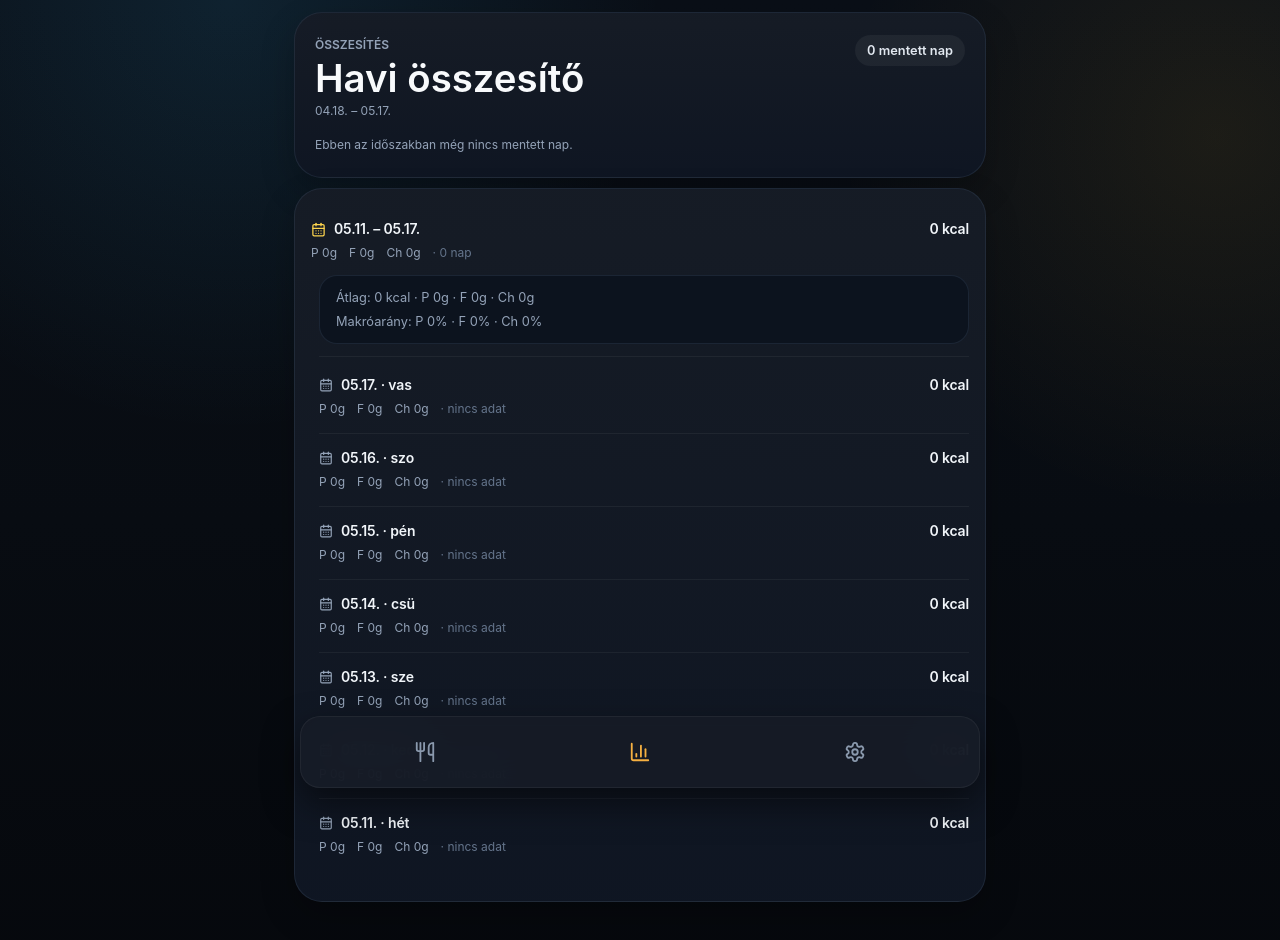
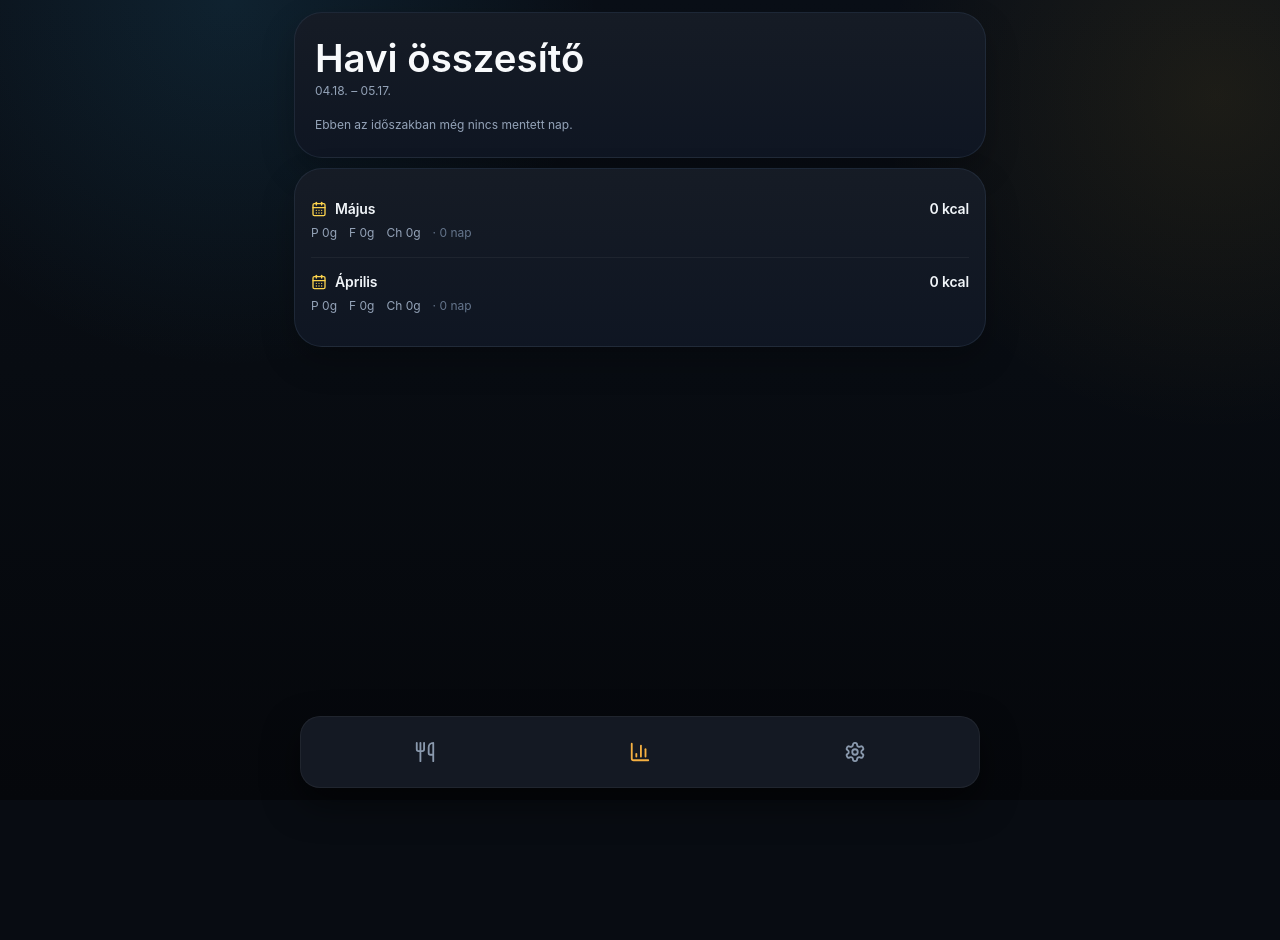
Before and after one commit to tonetttoman/makro-app, a React (Vite) app: page / in a window 1280 px wide. Both pictures are taken after a click on the button 639 px from the left and 752 px from the top of the page. Shown: the top 940 px of the page. After the commit the page ends 800 px from the top, so only its background shows below. Built offline with nearby package versions, Linux system fonts and the light colour scheme.

Commit message:
Fix monthly hierarchy and summaries

```diff
--- a/src/components/StatsView.jsx
+++ b/src/components/StatsView.jsx
@@ -1,10 +1,8 @@
-import { CalendarDays, ChevronDown, ChevronUp, PencilLine } from "lucide-react";
+import { CalendarDays, PencilLine } from "lucide-react";
 import { useMemo, useState } from "react";
 import { averageTotals, calculateEntry, calculateMacroRatio, calculateTotals, movingAverage } from "../lib/calculations";
 import { formatShortDate, getRangeKeys, toDateKey } from "../lib/dates";
 import { AppButton, AppCard, AppMetaText, AppNestedCard, AppPage, AppSectionTitle, AppTitle } from "./ui/AppUi";
-
-const WEEKDAYS = ["vas", "hét", "ked", "sze", "csü", "pén", "szo"];
 
 function toPoints(values, max, height = 58) {
   return values
@@ -38,19 +36,17 @@ function formatKcal(value) {
   return `${Math.round(Number(value) || 0)} kcal`;
 }
 
-function formatDateWithDay(dateKey) {
-  const date = new Date(`${dateKey}T12:00:00`);
-  const dayName = WEEKDAYS[date.getDay()] || "";
-  return `${formatShortDate(dateKey)} · ${dayName}`;
-}
-
 function formatDateRange(startKey, endKey) {
   return `${formatShortDate(startKey)} – ${formatShortDate(endKey)}`;
 }
 
-function formatSavedDaysLabel(count) {
-  if (count === 1) return "1 mentett nap";
-  return `${count} mentett nap`;
+function formatWeekdayName(dateKey) {
+  return new Intl.DateTimeFormat("hu-HU", { weekday: "long" }).format(new Date(`${dateKey}T12:00:00`));
+}
+
+function formatMonthLabel(dateKey) {
+  const label = new Intl.DateTimeFormat("hu-HU", { month: "long" }).format(new Date(`${dateKey}T12:00:00`));
+  return label.charAt(0).toUpperCase() + label.slice(1);
 }
 
 function dateFromKey(dateKey) {
@@ -63,11 +59,53 @@ function addDaysLocal(date, days) {
   return copy;
 }
 
+function getMonthId(dateKey) {
+  return String(dateKey).slice(0, 7);
+}
+
+function getMonthStartKey(dateKey) {
+  const date = dateFromKey(dateKey);
+  return toDateKey(new Date(date.getFullYear(), date.getMonth(), 1, 12));
+}
+
+function getMonthEndKey(dateKey) {
+  const date = dateFromKey(dateKey);
+  return toDateKey(new Date(date.getFullYear(), date.getMonth() + 1, 0, 12));
+}
+
 function getWeekStartKey(dateKey) {
   const date = dateFromKey(dateKey);
   const day = date.getDay();
   const mondayOffset = day === 0 ? -6 : 1 - day;
   return toDateKey(addDaysLocal(date, mondayOffset));
+}
+
+function getWeekNumber(dateKey) {
+  const date = dateFromKey(getWeekStartKey(dateKey));
+  const utcDate = new Date(Date.UTC(date.getFullYear(), date.getMonth(), date.getDate()));
+  const dayNumber = utcDate.getUTCDay() || 7;
+  utcDate.setUTCDate(utcDate.getUTCDate() + 4 - dayNumber);
+  const yearStart = new Date(Date.UTC(utcDate.getUTCFullYear(), 0, 1));
+  return Math.ceil((((utcDate - yearStart) / 86400000) + 1) / 7);
+}
+
+function expandKeysToCalendarMonths(keys) {
+  const monthIds = [...new Set(keys.map(getMonthId))];
+
+  return monthIds.flatMap((monthId) => {
+    const startKey = getMonthStartKey(`${monthId}-01`);
+    const endKey = getMonthEndKey(`${monthId}-01`);
+    const expanded = [];
+    let cursor = dateFromKey(startKey);
+    const endDate = dateFromKey(endKey);
+
+    while (cursor <= endDate) {
+      expanded.push(toDateKey(cursor));
+      cursor = addDaysLocal(cursor, 1);
+    }
+
+    return expanded;
+  });
 }
 
 function sumRows(rows) {
@@ -125,8 +163,9 @@ function buildDayRow({ dateKey, diary, dailyLogs, foods }) {
   };
 }
 
-function buildWeekGroups(rows) {
+function buildWeekGroups(rows, idPrefix = "") {
   const byWeek = new Map();
+
   rows.forEach((row) => {
     const weekStartKey = getWeekStartKey(row.dateKey);
     if (!byWeek.has(weekStartKey)) byWeek.set(weekStartKey, []);
@@ -143,99 +182,53 @@ function buildWeekGroups(rows) {
       const total = sumRows(loggedRows);
       const average = averageTotals(loggedRows);
       const ratio = calculateMacroRatio(average);
+      const weekNumber = getWeekNumber(weekStartKey);
 
       return {
-        id: weekStartKey,
-        label: formatDateRange(startKey, endKey),
+        id: `${idPrefix}${weekStartKey}`,
+        label: `${weekNumber}. hét`,
+        rangeLabel: formatDateRange(startKey, endKey),
         rows: sortedRows,
         loggedRows,
-        isFullWeek: sortedRows.length === 7,
         total,
         average,
-        ratio
+        ratio,
+        startKey
+      };
+    })
+    .sort((a, b) => b.startKey.localeCompare(a.startKey));
+}
+
+function buildMonthGroups(rows) {
+  const byMonth = new Map();
+
+  rows.forEach((row) => {
+    const monthId = getMonthId(row.dateKey);
+    if (!byMonth.has(monthId)) byMonth.set(monthId, []);
+    byMonth.get(monthId).push(row);
+  });
+
+  return Array.from(byMonth.entries())
+    .map(([monthId, monthRows]) => {
+      const sortedRows = [...monthRows].sort((a, b) => b.dateKey.localeCompare(a.dateKey));
+      const loggedRows = sortedRows.filter((row) => row.sourceType !== "empty");
+      const average = averageTotals(loggedRows);
+      const ratio = calculateMacroRatio(average);
+      const total = sumRows(loggedRows);
+
+      return {
+        id: monthId,
+        label: formatMonthLabel(sortedRows[0]?.dateKey || `${monthId}-01`),
+        rows: sortedRows,
+        loggedRows,
+        total,
+        average,
+        ratio,
+        weeks: buildWeekGroups(sortedRows, `${monthId}-`)
       };
     })
     .sort((a, b) => b.id.localeCompare(a.id));
 }
-
-// FIX DIZÁJN: Tiszta szellős listaelrendezés harmonika-hatás nélkül
-const listPanelStyle = {
-  display: "flex",
-  flexDirection: "column",
-  gap: "0",
-  padding: "12px 16px",
-  marginBottom: "16px",
-  background: "#161c26",
-  borderRadius: "24px"
-};
-
-function getListRowStyle(isActive = false) {
-  return {
-    borderTop: "1px solid rgba(255, 255, 255, 0.04)",
-    padding: "14px 0",
-    background: "transparent",
-    display: "flex",
-    flexDirection: "column",
-    gap: "8px"
-  };
-}
-
-const rowButtonStyle = {
-  width: "100%",
-  display: "flex",
-  justifyContent: "space-between",
-  alignItems: "center",
-  gap: "12px",
-  padding: 0,
-  border: 0,
-  background: "transparent",
-  color: "inherit",
-  textAlign: "left",
-  cursor: "pointer"
-};
-
-const rowTitleStyle = {
-  flex: 1,
-  display: "flex",
-  flexDirection: "column",
-  gap: "4px",
-  minWidth: 0
-};
-
-const rowTitleTopStyle = {
-  display: "flex",
-  alignItems: "center",
-  justifyContent: "space-between",
-  width: "100%",
-  gap: "12px"
-};
-
-const statusInlineStyle = {
-  color: "#8a99ad",
-  fontSize: "0.76rem"
-};
-
-function getOpenDetailStyle() {
-  return {
-    display: "flex",
-    flexDirection: "column",
-    gap: "12px",
-    marginTop: "8px",
-    padding: "16px",
-    borderRadius: "16px",
-    background: "rgba(0, 0, 0, 0.2)",
-    width: "100%"
-  };
-}
-
-const nestedListStyle = {
-  display: "flex",
-  flexDirection: "column",
-  gap: "0",
-  marginTop: "12px",
-  paddingTop: "4px",
-  borderTop: "1px solid rgba(255, 255, 255, 0.05)"
-};
 
 function SummaryMetricLine({ label, children }) {
   return (
@@ -255,26 +248,18 @@ function SummaryLines({ ratio, totals, totalsLabel, emptyText }) {
 
   return (
     <div className="mt-4 border-t border-white/5 pt-4">
-      <SummaryLinesInternal ratio={ratio} totals={totals} totalsLabel={totalsLabel} />
-    </div>
-  );
-}
-
-function SummaryLinesInternal({ ratio, totals, totalsLabel }) {
-  return (
-    <>
-      <SummaryMetricLine label="Makróarány">
-        <SummaryValue>P {Math.round(ratio.protein)}%</SummaryValue>
-        <SummaryValue>F {Math.round(ratio.fat)}%</SummaryValue>
-        <SummaryValue>Ch {Math.round(ratio.carbs)}%</SummaryValue>
-      </SummaryMetricLine>
       <SummaryMetricLine label={totalsLabel}>
         <SummaryValue>{formatKcal(totals.kcal)}</SummaryValue>
         <SummaryValue>P {formatStat(totals.protein)}g</SummaryValue>
         <SummaryValue>F {formatStat(totals.fat)}g</SummaryValue>
         <SummaryValue>Ch {formatStat(totals.carbs)}g</SummaryValue>
       </SummaryMetricLine>
-    </>
+      <SummaryMetricLine label="Makróarány">
+        <SummaryValue>P {Math.round(ratio.protein)}%</SummaryValue>
+        <SummaryValue>F {Math.round(ratio.fat)}%</SummaryValue>
+        <SummaryValue>Ch {Math.round(ratio.carbs)}%</SummaryValue>
+      </SummaryMetricLine>
+    </div>
   );
 }
 
@@ -338,7 +323,9 @@ function EntryPreview({ entries, foods }) {
             </div>
             <div className="shrink-0 text-right">
               <AppSectionTitle className="block text-[0.92rem] font-semibold text-slate-100">{Math.round(values.kcal)} kcal</AppSectionTitle>
-              <AppMetaText className="text-[0.75rem] text-slate-400">{formatStat(entry.amount)} {food.unit}</AppMetaText>
+              <AppMetaText className="text-[0.75rem] text-slate-400">
+                {formatStat(entry.amount)} {food.unit}
+              </AppMetaText>
             </div>
           </div>
         );
@@ -357,11 +344,12 @@ function DaySummaryRow({ row, isOpen, onToggle, onLoadToToday, foods }) {
           <span className="flex items-center justify-between gap-3">
             <span className="flex min-w-0 items-center gap-2">
               <CalendarDays size={14} className="shrink-0 text-slate-400" />
-              <AppSectionTitle className="truncate text-[0.95rem] font-semibold text-slate-100">{formatDateWithDay(row.dateKey)}</AppSectionTitle>
+              <AppSectionTitle className="truncate text-[0.95rem] font-semibold text-slate-100">{formatWeekdayName(row.dateKey)}</AppSectionTitle>
             </span>
             <AppSectionTitle className="shrink-0 text-[0.95rem] font-semibold text-slate-100">{Math.round(Number(row.kcal) || 0)} kcal</AppSectionTitle>
           </span>
           <div className="mt-1 flex flex-wrap gap-x-3 gap-y-1">
+            <AppMetaText className="text-[0.78rem] text-slate-500">{formatShortDate(row.dateKey)}</AppMetaText>
             <AppMetaText className="text-[0.78rem] text-slate-400">P {formatStat(row.protein)}g</AppMetaText>
             <AppMetaText className="text-[0.78rem] text-slate-400">F {formatStat(row.fat)}g</AppMetaText>
             <AppMetaText className="text-[0.78rem] text-slate-400">Ch {formatStat(row.carbs)}g</AppMetaText>
@@ -387,17 +375,8 @@ function DaySummaryRow({ row, isOpen, onToggle, onLoadToToday, foods }) {
   );
 }
 
-function WeekSummaryCard({
-  group,
-  isOpen,
-  hasOpenDay,
-  openDays,
-  onToggle,
-  onToggleDay,
-  onLoadToToday,
-  foods,
-  showDailyDetails = true
-}) {
+function WeekSummaryCard({ group, isOpen, openDays, onToggle, onToggleDay, onLoadToToday, foods }) {
+  const hasOpenDay = group.rows.some((row) => openDays[row.dateKey]);
   const visibleRows = hasOpenDay ? group.rows.filter((row) => openDays[row.dateKey]) : group.rows;
 
   return (
@@ -412,6 +391,7 @@ function WeekSummaryCard({
             <AppSectionTitle className="shrink-0 text-[1.02rem] font-semibold text-slate-100">{Math.round(Number(group.total.kcal) || 0)} kcal</AppSectionTitle>
           </span>
           <div className="mt-1 flex flex-wrap gap-x-3 gap-y-1">
+            <AppMetaText className="text-[0.82rem] text-slate-500">{group.rangeLabel}</AppMetaText>
             <AppMetaText className="text-[0.82rem] text-slate-400">P {formatStat(group.total.protein)}g</AppMetaText>
             <AppMetaText className="text-[0.82rem] text-slate-400">F {formatStat(group.total.fat)}g</AppMetaText>
             <AppMetaText className="text-[0.82rem] text-slate-400">Ch {formatStat(group.total.carbs)}g</AppMetaText>
@@ -420,7 +400,7 @@ function WeekSummaryCard({
         </span>
       </button>
 
-      {isOpen && showDailyDetails && (
+      {isOpen && (
         <div className="pl-2 pt-1">
           <AppNestedCard className="grid gap-1 text-[0.8rem] text-slate-400" variant="compact">
             <span>Átlag: {formatKcal(group.average.kcal)} · P {formatStat(group.average.protein)}g · F {formatStat(group.average.fat)}g · Ch {formatStat(group.average.carbs)}g</span>
@@ -443,44 +423,117 @@ function WeekSummaryCard({
     </div>
   );
 }
+
+function MonthSummaryCard({
+  month,
+  isOpen,
+  openWeeks,
+  openDays,
+  onToggleMonth,
+  onToggleWeek,
+  onToggleDay,
+  onLoadToToday,
+  foods
+}) {
+  return (
+    <div className="grid gap-2 border-t border-white/5 py-3.5 first:border-t-0">
+      <button
+        className="flex w-full items-start justify-between gap-3 bg-transparent p-0 text-left text-inherit"
+        type="button"
+        onClick={onToggleMonth}
+        aria-expanded={isOpen}
+      >
+        <span className="min-w-0 flex-1">
+          <span className="flex items-center justify-between gap-3">
+            <span className="flex min-w-0 items-center gap-2">
+              <CalendarDays size={16} className="shrink-0 text-amber-300" />
+              <AppSectionTitle className="truncate text-[1.02rem] font-semibold text-slate-100">{month.label}</AppSectionTitle>
+            </span>
+            <AppSectionTitle className="shrink-0 text-[1.02rem] font-semibold text-slate-100">{Math.round(Number(month.total.kcal) || 0)} kcal</AppSectionTitle>
+          </span>
+          <div className="mt-1 flex flex-wrap gap-x-3 gap-y-1">
+            <AppMetaText className="text-[0.82rem] text-slate-400">P {formatStat(month.total.protein)}g</AppMetaText>
+            <AppMetaText className="text-[0.82rem] text-slate-400">F {formatStat(month.total.fat)}g</AppMetaText>
+            <AppMetaText className="text-[0.82rem] text-slate-400">Ch {formatStat(month.total.carbs)}g</AppMetaText>
+            <AppMetaText className="text-[0.82rem] text-slate-500">· {month.loggedRows.length} nap</AppMetaText>
+          </div>
+        </span>
+      </button>
+
+      {isOpen && (
+        <div className="pl-2 pt-1">
+          <div className="mt-3 border-t border-white/5 pt-1">
+            {month.weeks.map((week) => (
+              <WeekSummaryCard
+                key={week.id}
+                group={week}
+                isOpen={Boolean(openWeeks[week.id])}
+                openDays={openDays}
+                onToggle={() => onToggleWeek(week.id)}
+                onToggleDay={onToggleDay}
+                onLoadToToday={onLoadToToday}
+                foods={foods}
+              />
+            ))}
+          </div>
+        </div>
+      )}
+    </div>
+  );
+}
+
 export function StatsView({ diary, dailyLogs, foods, targets, days, title, onLoadToToday }) {
-  const [openGroups, setOpenGroups] = useState(null);
+  const [openMonths, setOpenMonths] = useState({});
+  const [openWeeks, setOpenWeeks] = useState({});
   const [openDays, setOpenDays] = useState({});
-  const keys = getRangeKeys(days);
+  const isMonthlyView = days > 7;
+  const baseKeys = getRangeKeys(days);
+  const keys = useMemo(() => (isMonthlyView ? expandKeysToCalendarMonths(baseKeys) : baseKeys), [baseKeys, isMonthlyView]);
   const rows = keys.map((dateKey) => buildDayRow({ dateKey, diary, dailyLogs, foods }));
   const loggedRows = rows.filter((row) => row.sourceType !== "empty");
   const average = averageTotals(loggedRows);
   const ratio = calculateMacroRatio(average);
-  const weekGroups = buildWeekGroups(rows);
-  const isMonthlyView = days > 7;
-  const defaultOpenGroups = useMemo(() => (weekGroups[0] ? { [weekGroups[0].id]: true } : {}), [weekGroups]);
-  const visibleOpenGroups = openGroups ?? defaultOpenGroups;
-  const focusedGroupIds = Object.keys(visibleOpenGroups).filter((groupId) => visibleOpenGroups[groupId]);
-  const visibleWeekGroups = focusedGroupIds.length ? weekGroups.filter((group) => visibleOpenGroups[group.id]) : weekGroups;
+  const weekGroups = useMemo(() => buildWeekGroups(rows), [rows]);
+  const monthGroups = useMemo(() => buildMonthGroups(rows), [rows]);
   const activeDayKey = Object.keys(openDays).find((dateKey) => openDays[dateKey]);
   const activeDay = activeDayKey ? rows.find((row) => row.dateKey === activeDayKey) : null;
-  const explicitlyFocusedGroupId = openGroups ? Object.keys(openGroups).find((groupId) => openGroups[groupId]) : null;
-  const activeGroup = activeDay
+  const activeWeekId = Object.keys(openWeeks).find((weekId) => openWeeks[weekId]);
+  const activeMonthId = Object.keys(openMonths).find((monthId) => openMonths[monthId]);
+  const activeWeek = activeDay
     ? weekGroups.find((group) => group.rows.some((row) => row.dateKey === activeDay.dateKey))
-    : explicitlyFocusedGroupId
-      ? weekGroups.find((group) => group.id === explicitlyFocusedGroupId)
+    : activeWeekId
+      ? weekGroups.find((group) => group.id === activeWeekId)
       : null;
-  const monthRangeLabel = keys.length ? formatDateRange(keys[0], keys[keys.length - 1]) : "";
+  const activeMonth = activeDay
+    ? monthGroups.find((month) => month.rows.some((row) => row.dateKey === activeDay.dateKey))
+    : activeWeek
+      ? monthGroups.find((month) => month.weeks.some((week) => week.id === activeWeek.id))
+      : activeMonthId
+        ? monthGroups.find((month) => month.id === activeMonthId)
+        : null;
+  const monthRangeLabel = baseKeys.length ? formatDateRange(baseKeys[0], baseKeys[baseKeys.length - 1]) : "";
 
   let summaryTitle = title || "Havi összesítő";
   let summaryRangeLabel = monthRangeLabel;
-  let summarySavedDays = loggedRows.length;
   let summaryRatio = ratio;
   let summaryTotals = loggedRows.length ? average : null;
   let summaryTotalsLabel = "Átlag";
   let summaryEmptyText = "Ebben az időszakban még nincs mentett nap.";
 
-  if (activeGroup && openGroups !== null) {
-    summaryTitle = "Heti összesítő";
-    summaryRangeLabel = activeGroup.label;
-    summarySavedDays = activeGroup.loggedRows.length;
-    summaryRatio = activeGroup.ratio;
-    summaryTotals = activeGroup.loggedRows.length ? activeGroup.average : null;
+  if (activeMonth) {
+    summaryTitle = activeMonth.label;
+    summaryRangeLabel = "";
+    summaryRatio = activeMonth.ratio;
+    summaryTotals = activeMonth.loggedRows.length ? activeMonth.average : null;
+    summaryTotalsLabel = "Átlag";
+    summaryEmptyText = "Ebben a hónapban még nincs mentett nap.";
+  }
+
+  if (activeWeek) {
+    summaryTitle = activeWeek.label;
+    summaryRangeLabel = activeWeek.rangeLabel;
+    summaryRatio = activeWeek.ratio;
+    summaryTotals = activeWeek.loggedRows.length ? activeWeek.average : null;
     summaryTotalsLabel = "Átlag";
     summaryEmptyText = "Ebben a hétben még nincs mentett nap.";
   }
@@ -488,21 +541,28 @@ export function StatsView({ diary, dailyLogs, foods, targets, days, title, onLoa
   if (activeDay) {
     const dayRatio = calculateMacroRatio(activeDay);
     const isSavedDay = activeDay.sourceType !== "empty";
-    summaryTitle = "Napi összesítő";
-    summaryRangeLabel = formatDateWithDay(activeDay.dateKey);
-    summarySavedDays = isSavedDay ? 1 : 0;
+    summaryTitle = formatWeekdayName(activeDay.dateKey);
+    summaryRangeLabel = formatShortDate(activeDay.dateKey);
     summaryRatio = dayRatio;
     summaryTotals = isSavedDay ? activeDay : null;
     summaryTotalsLabel = "Összesen";
     summaryEmptyText = "Ehhez a naphoz még nincs mentett adat.";
   }
 
-  function toggleGroup(groupId) {
-    setOpenGroups((current) => {
-      const base = current ?? defaultOpenGroups;
-      const nextIsOpen = !base[groupId];
+  function toggleMonth(monthId) {
+    setOpenMonths((current) => {
+      const nextIsOpen = !current[monthId];
+      setOpenWeeks({});
       setOpenDays({});
-      return nextIsOpen ? { [groupId]: true } : {};
+      return nextIsOpen ? { [monthId]: true } : {};
+    });
+  }
+
+  function toggleWeek(weekId) {
+    setOpenWeeks((current) => {
+      const nextIsOpen = !current[weekId];
+      setOpenDays({});
+      return nextIsOpen ? { [weekId]: true } : {};
     });
   }
 
@@ -516,43 +576,42 @@ export function StatsView({ diary, dailyLogs, foods, targets, days, title, onLoa
   return (
     <AppPage className="pt-3">
       <AppCard className="p-[22px_20px]">
-        <div className="mb-3.5 flex items-start justify-between gap-3">
-          <div className="min-w-0">
-            <AppMetaText className="block text-[0.75rem] font-semibold uppercase text-amber-300">Összesítés</AppMetaText>
+        <div className="mb-3.5 min-w-0">
           <AppTitle className="my-1 text-[1.6rem] font-semibold tracking-normal">{summaryTitle}</AppTitle>
           {summaryRangeLabel && <AppMetaText className="block text-[0.85rem] text-slate-400">{summaryRangeLabel}</AppMetaText>}
         </div>
-          <div className="shrink-0 text-right">
-            <span className="inline-flex rounded-full bg-white/5 px-3 py-1.5 text-[0.8rem] font-semibold text-slate-200">{formatSavedDaysLabel(summarySavedDays)}</span>
-          </div>
-        </div>
         {!isMonthlyView && <MacroTrendChart rows={rows} target={targets.kcal} />}
-        <SummaryLines
-          ratio={summaryRatio}
-          totals={summaryTotals}
-          totalsLabel={summaryTotalsLabel}
-          emptyText={summaryEmptyText}
-        />
+        <SummaryLines ratio={summaryRatio} totals={summaryTotals} totalsLabel={summaryTotalsLabel} emptyText={summaryEmptyText} />
       </AppCard>
 
-      <AppCard aria-label={isMonthlyView ? "Havi heti összesítők" : "Heti összesítő"}>
-        {visibleWeekGroups.map((group) => {
-          const hasOpenDay = group.rows.some((row) => openDays[row.dateKey]);
-          return (
+      <AppCard aria-label={isMonthlyView ? "Havi hónapok" : "Heti összesítő"}>
+        {isMonthlyView
+          ? monthGroups.map((month) => (
+              <MonthSummaryCard
+                key={month.id}
+                month={month}
+                isOpen={Boolean(openMonths[month.id])}
+                openWeeks={openWeeks}
+                openDays={openDays}
+                onToggleMonth={() => toggleMonth(month.id)}
+                onToggleWeek={toggleWeek}
+                onToggleDay={toggleDay}
+                onLoadToToday={onLoadToToday}
+                foods={foods}
+              />
+            ))
+          : weekGroups.map((group) => (
               <WeekSummaryCard
                 key={group.id}
                 group={group}
-              isOpen={Boolean(visibleOpenGroups[group.id])}
-              hasOpenDay={hasOpenDay}
+                isOpen={Boolean(openWeeks[group.id])}
                 openDays={openDays}
-              onToggle={() => toggleGroup(group.id)}
+                onToggle={() => toggleWeek(group.id)}
                 onToggleDay={toggleDay}
                 onLoadToToday={onLoadToToday}
                 foods={foods}
-              showDailyDetails
               />
-          );
-        })}
+            ))}
       </AppCard>
     </AppPage>
   );
```
Lines whose indentation alone changed are shown as unchanged.
